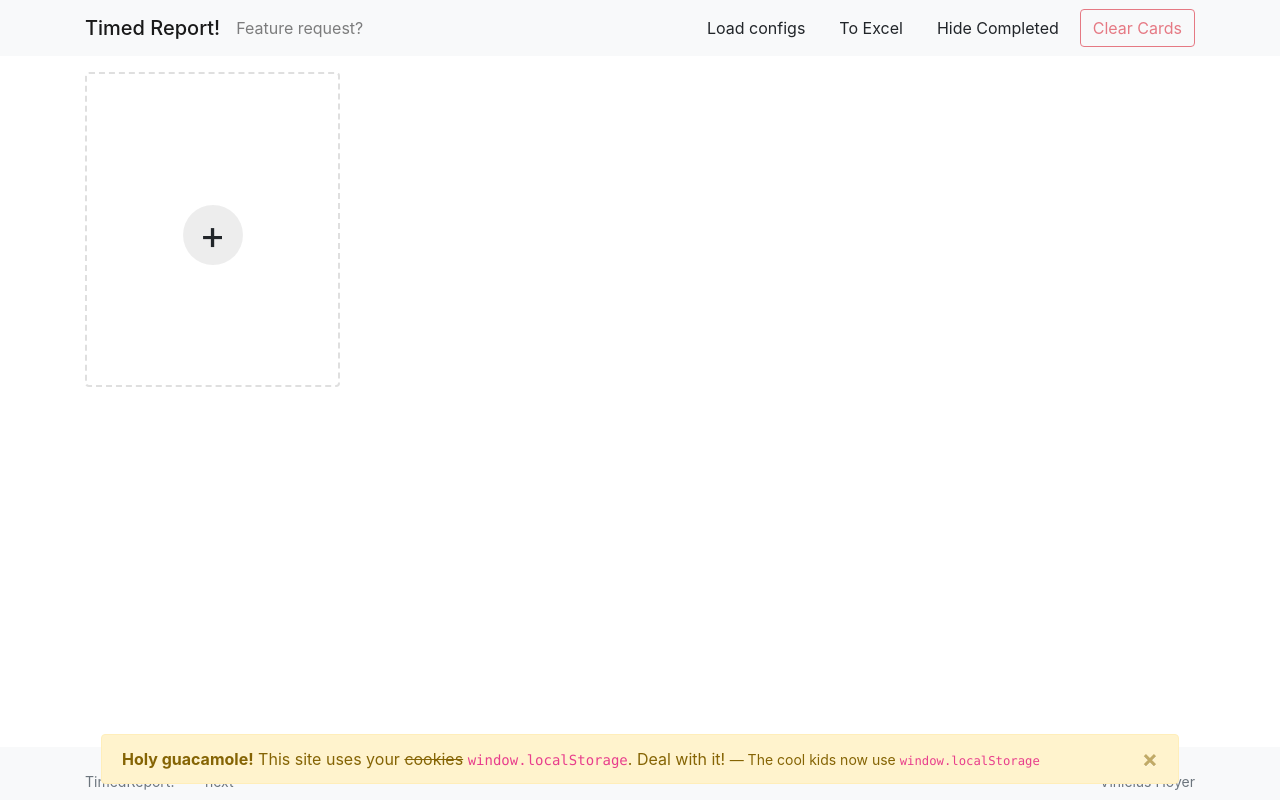
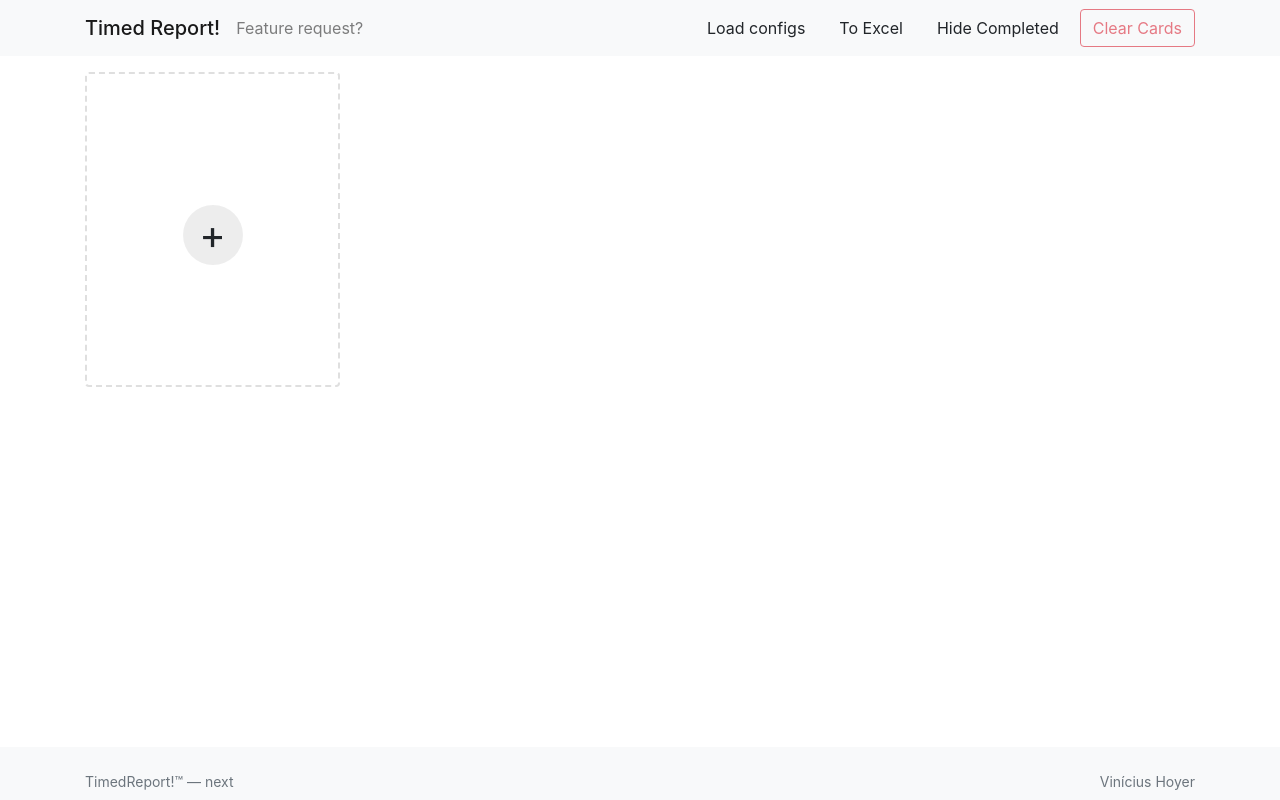
Before and after one commit to vhoyer/timedReport, a Vue app: page / in a window 1280 px wide. Built offline with nearby package versions, Linux system fonts and the light colour scheme.

Commit message:
:fire: Remove localStorage warning

```diff
--- a/src/app.vue
+++ b/src/app.vue
@@ -234,30 +234,6 @@
       </div>
     </div>
 
-    <aside
-      v-if="displayCookieAlert"
-      class="container fixed-bottom"
-    >
-      <div
-        class="alert alert-warning alert-dismissible fade show mx-3"
-        role="alert"
-      >
-        <strong>Holy guacamole!</strong>
-        This site uses your <s>cookies</s> <code>window.localStorage</code>.
-        Deal with it!
-        <small>— The cool kids now use <code>window.localStorage</code></small>
-        <button
-          type="button"
-          class="close"
-          data-dismiss="alert"
-          aria-label="Close"
-          @click="displayCookieAlert = false"
-        >
-          <span aria-hidden="true">&times;</span>
-        </button>
-      </div>
-    </aside>
-
     <my-footer />
   </div>
 </template>
@@ -280,7 +256,6 @@ export default defineComponent({
   },
   data: () => ({
     autoSaver: undefined as number|undefined,
-    displayCookieAlert: true,
     beta: false,
     configEntry: '',
     hideCompletedCards: false,
@@ -333,7 +308,6 @@ export default defineComponent({
   computed: {
     storage() {
       return [
-        'displayCookieAlert',
         'taskStateCustom',
         'customActions',
         'configEntry',
@@ -604,7 +578,6 @@ export default defineComponent({
       clearInterval(this.timer.current);
       clearInterval(this.autoSaver);
 
-      this.displayCookieAlert = true;
       this.timer.current = undefined;
       this.beta = false;
       this.clearCards();
```
